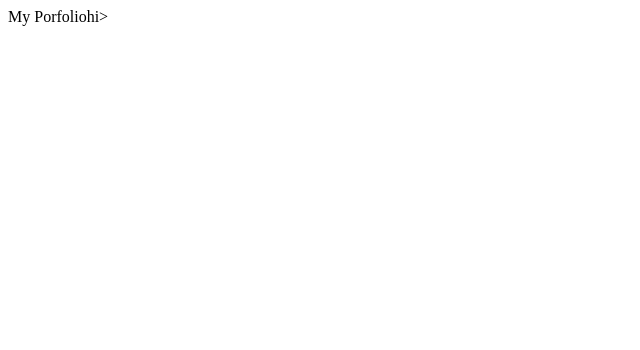
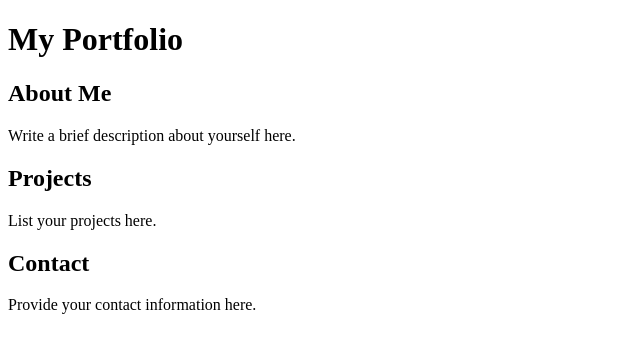
Before and after one commit to Maz982/Maz982.github.io, a plain HTML site: page index.html in a window 1280 px wide. Shown: the whole page, without its empty margins (0-640 px from the left). Drawn offline with Linux system fonts and the light colour scheme.

Commit message:
Update index.html

```diff
--- a/index.html
+++ b/index.html
@@ -1 +1,29 @@
-<hi>My Porfolio</hi>hi>
+<!DOCTYPE html>
+<html lang="en">
+<head>
+    <meta charset="UTF-8">
+    <meta name="viewport" content="width=device-width, initial-scale=1.0">
+    <title>My Portfolio</title>
+    <link rel="stylesheet" href="styles.css">
+</head>
+<body>
+    <header>
+        <h1>My Portfolio</h1>
+    </header>
+    <main>
+        <section id="about">
+            <h2>About Me</h2>
+            <p>Write a brief description about yourself here.</p>
+        </section>
+        <section id="projects">
+            <h2>Projects</h2>
+            <p>List your projects here.</p>
+        </section>
+        <section id="contact">
+            <h2>Contact</h2>
+            <p>Provide your contact information here.</p>
+        </section>
+    </main>
+    <script src="script.js"></script>
+</body>
+</html>
```
